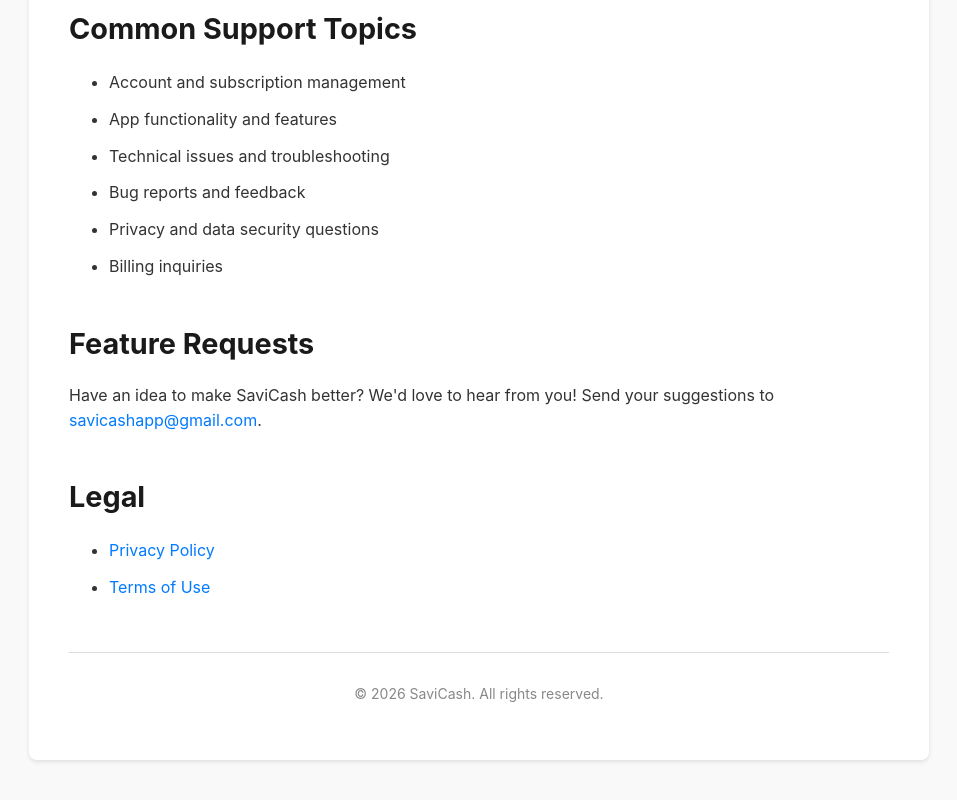
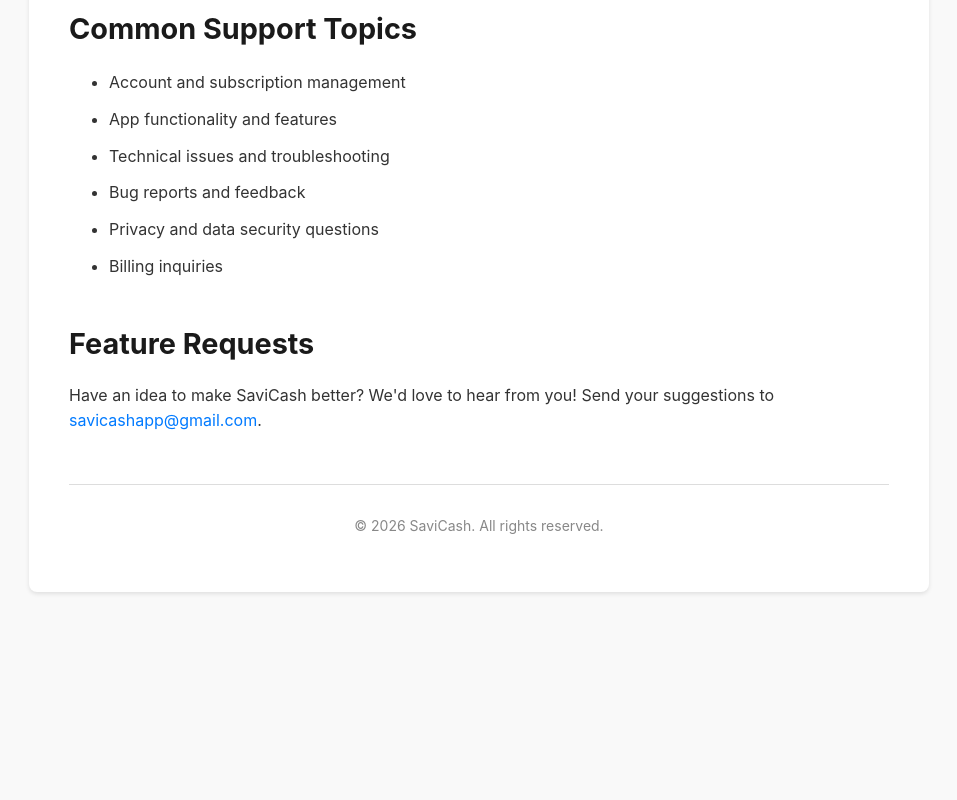
Before and after one commit to saeedghorbanim/saeedghorbanim.github.io, a plain HTML site: page index.html in a window 1280 px wide. Shown: the part 1532-2332 px from the top of the page, without its empty margins (161-1118 px from the left). After the commit the page ends 2164 px from the top, so only its background shows below. Drawn offline with Linux system fonts and the light colour scheme.

Commit message:
Update index.html

```diff
--- a/index.html
+++ b/index.html
@@ -128,12 +128,6 @@
         <h2>Feature Requests</h2>
         <p>Have an idea to make SaviCash better? We'd love to hear from you! Send your suggestions to <a href="mailto:savicashapp@gmail.com">savicashapp@gmail.com</a>.</p>
 
-        <h2>Legal</h2>
-        <ul>
-            <li><a href="privacy-policy.html">Privacy Policy</a></li>
-            <li><a href="terms-of-use.html">Terms of Use</a></li>
-        </ul>
-
         <hr>
         <div class="footer">
             <p>© 2026 SaviCash. All rights reserved.</p>
```
